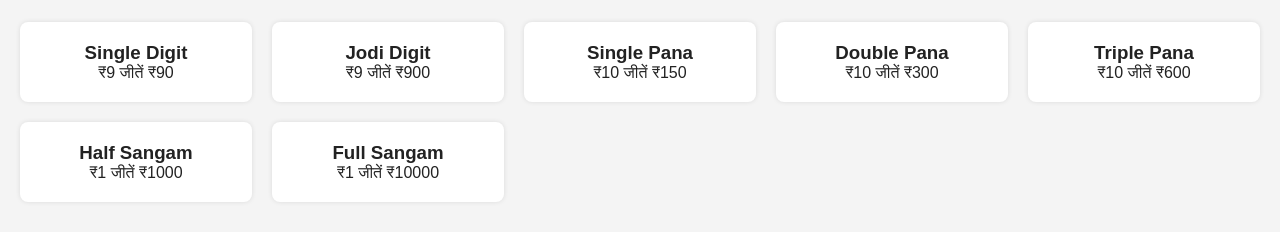
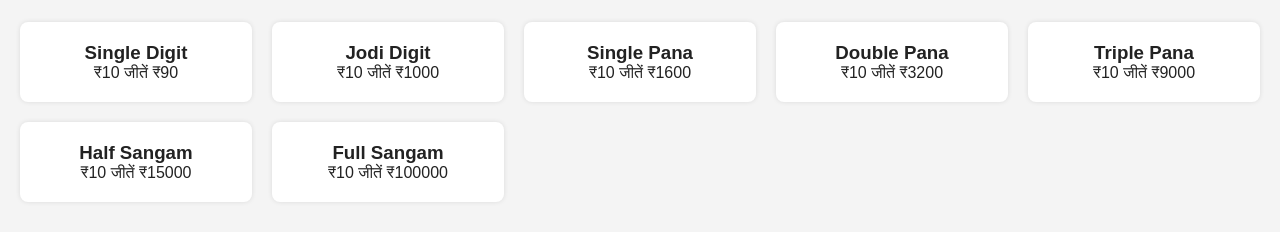
Before and after one commit to laxmisatkaapp/2025, a plain HTML site: page index.html in a window 1280 px wide. Shown: the part 426-658 px from the top of the page. Drawn offline with Linux system fonts and the light colour scheme.

Commit message:
Update index.html

```diff
--- a/index.html
+++ b/index.html
@@ -43,37 +43,37 @@
 
             <div class="rate-card">
                 <h3>Single Digit</h3>
-                <p>₹9 जीतें ₹90</p>
+                <p>₹10 जीतें ₹90</p>
             </div>
 
             <div class="rate-card">
                 <h3>Jodi Digit</h3>
-                <p>₹9 जीतें ₹900</p>
+                <p>₹10 जीतें ₹1000</p>
             </div>
 
             <div class="rate-card">
                 <h3>Single Pana</h3>
-                <p>₹10 जीतें ₹150</p>
+                <p>₹10 जीतें ₹1600</p>
             </div>
 
             <div class="rate-card">
                 <h3>Double Pana</h3>
-                <p>₹10 जीतें ₹300</p>
+                <p>₹10 जीतें ₹3200</p>
             </div>
 
             <div class="rate-card">
                 <h3>Triple Pana</h3>
-                <p>₹10 जीतें ₹600</p>
+                <p>₹10 जीतें ₹9000</p>
             </div>
 
             <div class="rate-card">
                 <h3>Half Sangam</h3>
-                <p>₹1 जीतें ₹1000</p>
+                <p>₹10 जीतें ₹15000</p>
             </div>
 
             <div class="rate-card">
                 <h3>Full Sangam</h3>
-                <p>₹1 जीतें ₹10000</p>
+                <p>₹10 जीतें ₹100000</p>
             </div>
 
         </div>
```
